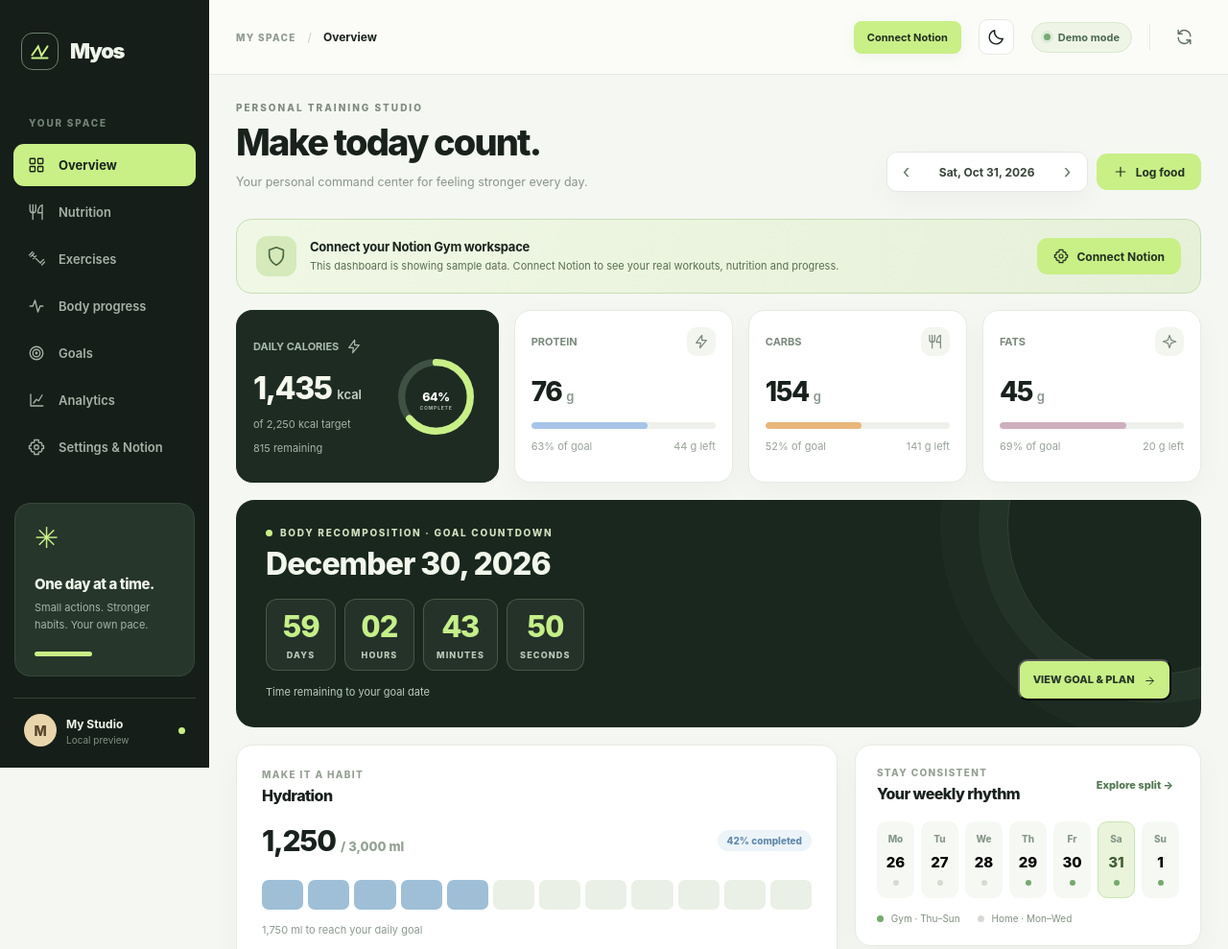
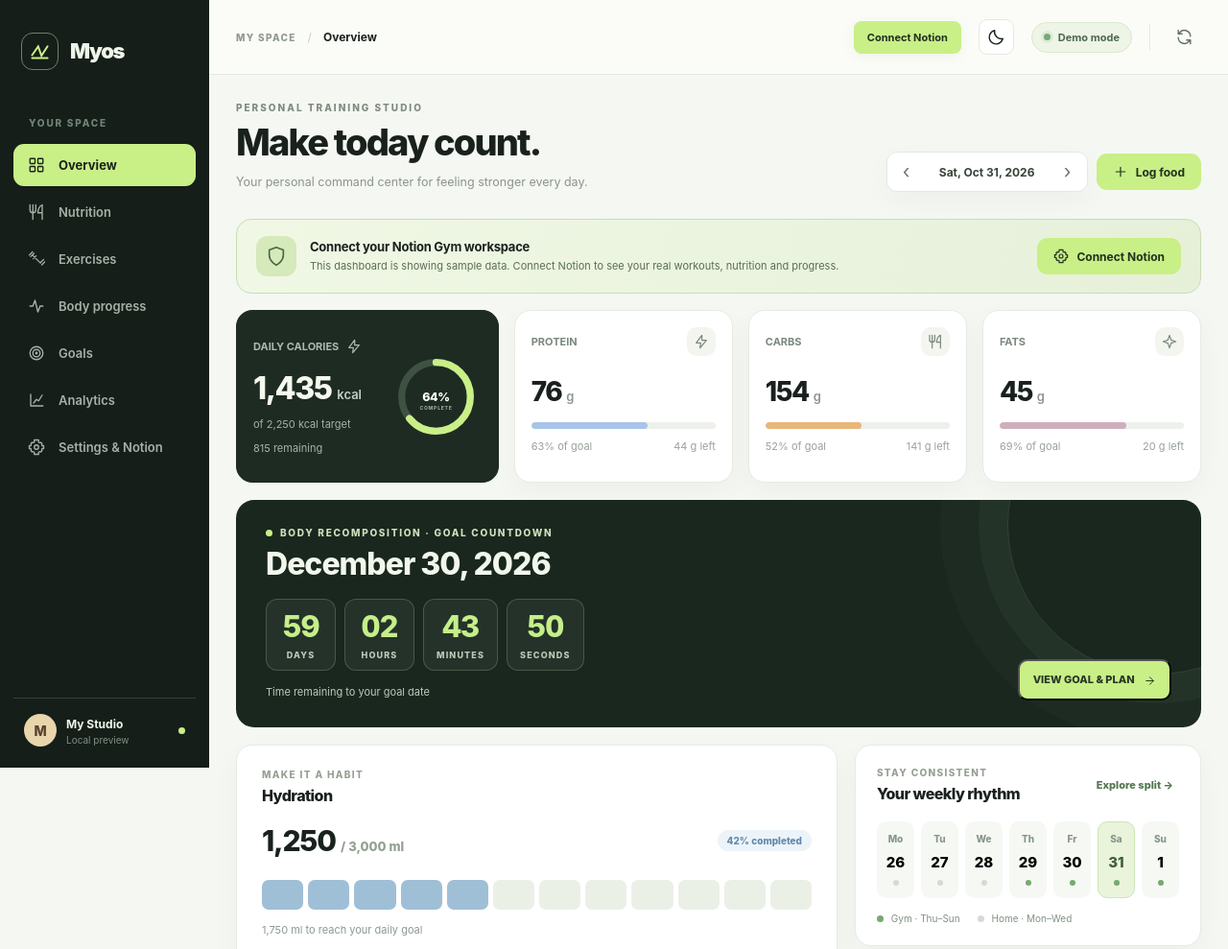
Before and after one commit to shehabb0/myos, a plain HTML site: page index.html in a window 1280 px wide. Shown: the top 989 px of the page at 96% size. Drawn offline with Linux system fonts and the light colour scheme.

Commit message:
Remove redundant motivational sidebar card

```diff
--- a/index.html
+++ b/index.html
@@ -32,13 +32,6 @@
       <a href="#settings" data-route="settings" class="nav-link"><span data-icon="settings"></span> Settings & Notion</a>
     </nav>
     <div class="sidebar-bottom">
-      <div class="sidebar-mini-card">
-        <div class="leaf-symbol">✳</div>
-        <div class="sidebar-mini-title">One day at a time.</div>
-        <p>Small actions. Stronger habits. Your own pace.</p>
-        <div class="stripe"></div>
-      </div>
-
       <div class="profile-row"><div class="profile-avatar">M</div><div><b>My Studio</b><small id="mode-label">Personal workspace</small></div><span class="profile-dot"></span></div>
     </div>
   </aside>
```
